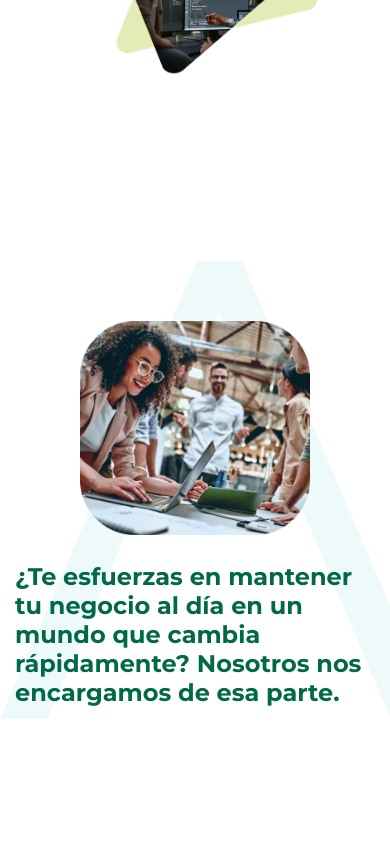
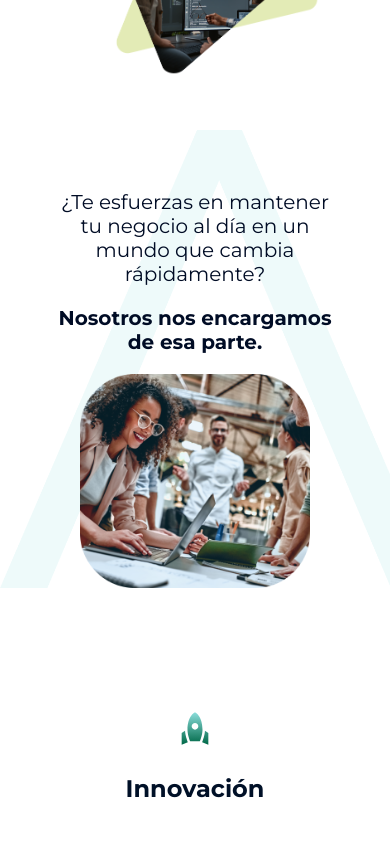
Before and after one commit to Pixabyte-Corporation/albbus-website, a Next.js app: page / in a window 390 px wide. Shown: the part 960-1804 px from the top of the page. Built offline with nearby package versions, Linux system fonts and the light colour scheme.

Commit message:
Ajustes en responsive seccion banner y caracteristicas

```diff
--- a/package.json
+++ b/package.json
@@ -15,6 +15,7 @@
     "next": "13.4.7",
     "react": "18.2.0",
     "react-dom": "18.2.0",
+    "react-intl-tel-input-2": "^0.1.1",
     "sass": "^1.63.6"
   }
 }
--- a/src/components/banner/Banner.module.scss
+++ b/src/components/banner/Banner.module.scss
@@ -147,6 +147,10 @@
 
     text-decoration: none;
   }
+
+  .btnContactUs:hover{
+    box-shadow: 0px 4px 20px 0px rgba(12, 132, 137, 1);
+  }
 }
 
 @media (max-width: 768px) {
@@ -230,4 +234,8 @@
 
     text-decoration: none;
   }
+
+  .btnContactUs:hover{
+    box-shadow: 0px 4px 20px 0px rgba(12, 132, 137, 1);
+  }
 }
--- a/src/components/caracteristicas/Caracteristicas.module.scss
+++ b/src/components/caracteristicas/Caracteristicas.module.scss
@@ -18,6 +18,14 @@
     margin: auto;
     align-items: center;
     gap: 30px;
+  }
+
+  .copymobile {
+    display: none;
+  }
+
+  .copymobilebold {
+    display: none;
   }
 
   .copy {
@@ -60,7 +68,7 @@
   .texto {
     width: 95.87%;
     margin: auto;
-    color: #061E22;
+    color: #061e22;
     text-align: center;
     font-family: Montserrat;
     font-size: 36px;
@@ -90,6 +98,14 @@
     gap: 25px;
   }
 
+  .copymobile {
+    display: none;
+  }
+
+  .copymobilebold {
+    display: none;
+  }
+
   .caracteristicasStock {
     height: 80%;
     width: 80%;
@@ -111,15 +127,9 @@
   }
 
   .opciones {
-    display: grid; /* Usar grid layout en lugar de flexbox */
-    grid-template-columns: repeat(
-      2,
-      minmax(0, 1fr)
-    ); /* Dos columnas de igual tamaño */
-    grid-template-rows: repeat(
-      2,
-      minmax(0, 1fr)
-    ); /* Dos filas de igual tamaño */
+    display: grid;
+    grid-template-columns: repeat(2, minmax(0, 1fr));
+    grid-template-rows: repeat(2, minmax(0, 1fr));
     justify-content: center;
     gap: 18px;
     margin-top: 50px;
@@ -156,13 +166,12 @@
   }
 }
 
-
 @media (max-width: 767px) {
   .contenedorPrincipal {
     margin: 0;
     padding: 0;
     margin-bottom: 100px;
-    margin-top: 141px;
+    margin-top: 10px;
   }
   .contenedorSecundario {
     background-image: url(../../assets/img/caracteristicasBackground.png);
@@ -187,21 +196,36 @@
     margin: 0 auto;
   }
 
+  .copymobile {
+    color: #000c25;
+    text-align: center;
+    font-family: Montserrat;
+    font-size: 20px;
+    font-style: normal;
+    font-weight: 400;
+    line-height: normal;
+  }
+
+  .copymobilebold {
+    color: #000c25;
+    font-family: Montserrat;
+    text-align: center;
+    font-size: 20px;
+    font-style: normal;
+    font-weight: 700;
+    line-height: normal;
+    margin-top: 20px;
+    margin-bottom: 20px;
+  }
+
   .copy {
-    color: #016848;
-    font-size: 24px;
-    font-family: "Montserrat";
-    font-weight: 700;
-    display: flex;
-    justify-content: center;
-    align-items: center;
-    height: 200px;
+    display: none;
   }
 
   .opciones {
     display: flex;
     gap: 150px;
-    margin-top: 110px;
+    margin-top: 60px;
     margin-bottom: 110px;
     flex-basis: calc(50% - 15px);
     display: flex;
@@ -211,7 +235,7 @@
   }
 
   .boton {
-    margin: auto;
+    margin: 0px auto;
     display: block;
     padding: 10px 50px;
     border-radius: 5px;
@@ -230,10 +254,13 @@
     color: #fff;
   }
 
-
   .texto {
-    color: #0C8489;
+    color: #0c8489;
     text-align: center;
+    display: flex;
+    justify-content: center;
+    align-items: center;
+    margin: 0px 20px;
     font-family: Montserrat;
     font-size: 16px;
     font-style: normal;
--- a/src/components/caracteristicas/index.jsx
+++ b/src/components/caracteristicas/index.jsx
@@ -16,7 +16,19 @@ const Carateristicas = () => {
       <div className={style.contenedorSecundario}>
         <div className={style.contenedor}>
           <div className={style.caracteristicasStock}>
-          <Image src={caracteristicasStock} alt="Stock1" title="Stock1" className={style.caracteristicasStock} />
+            <h3 className={style.copymobile}>
+              ¿Te esfuerzas en mantener tu negocio al día en un mundo que cambia
+              rápidamente?
+            </h3>
+            <h3 className={style.copymobilebold}>
+              Nosotros nos encargamos de esa parte.
+            </h3>
+            <Image
+              src={caracteristicasStock}
+              alt="Stock1"
+              title="Stock1"
+              className={style.caracteristicasStock}
+            />
           </div>
           <h3 className={style.copy}>
             ¿Te esfuerzas en mantener tu negocio al día en un mundo que cambia
```
Also changed, not shown: 1 other file (tests, documents, lock files or other folders). Lines whose indentation alone changed are shown as unchanged.
